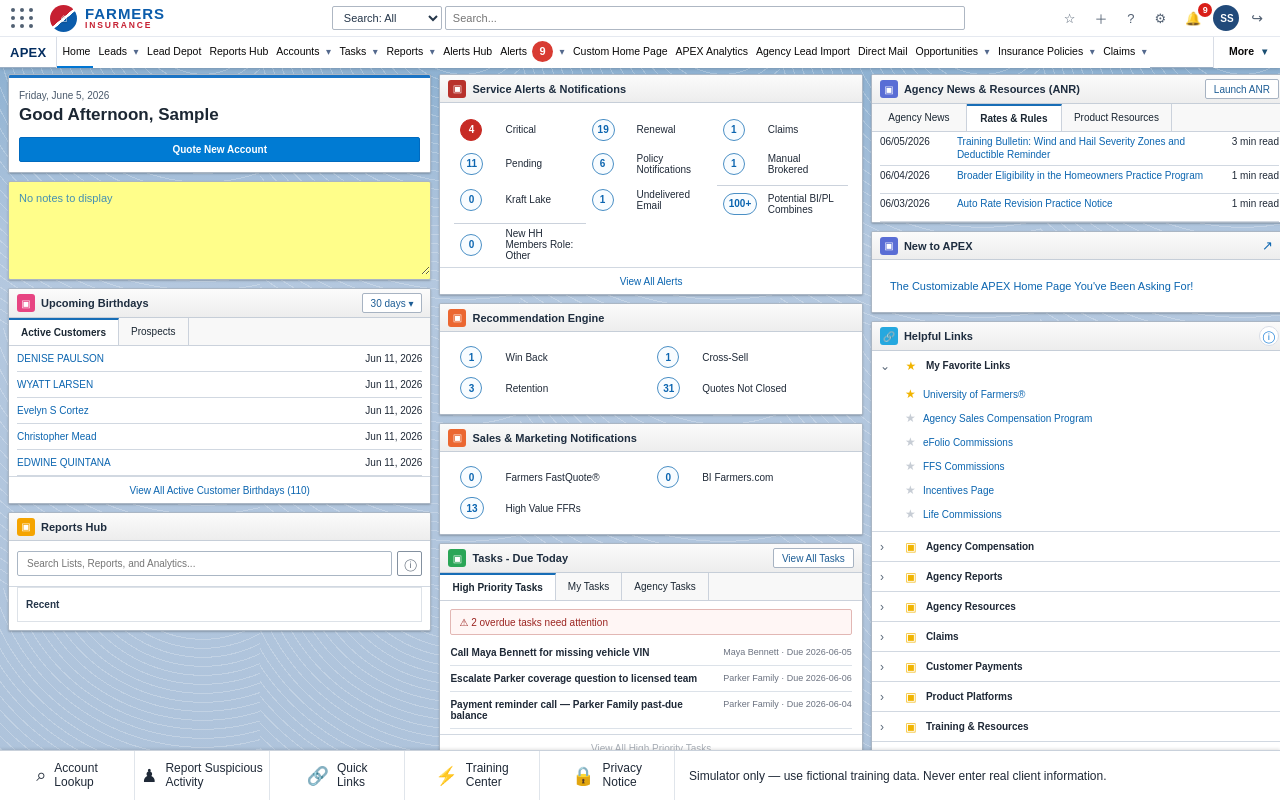
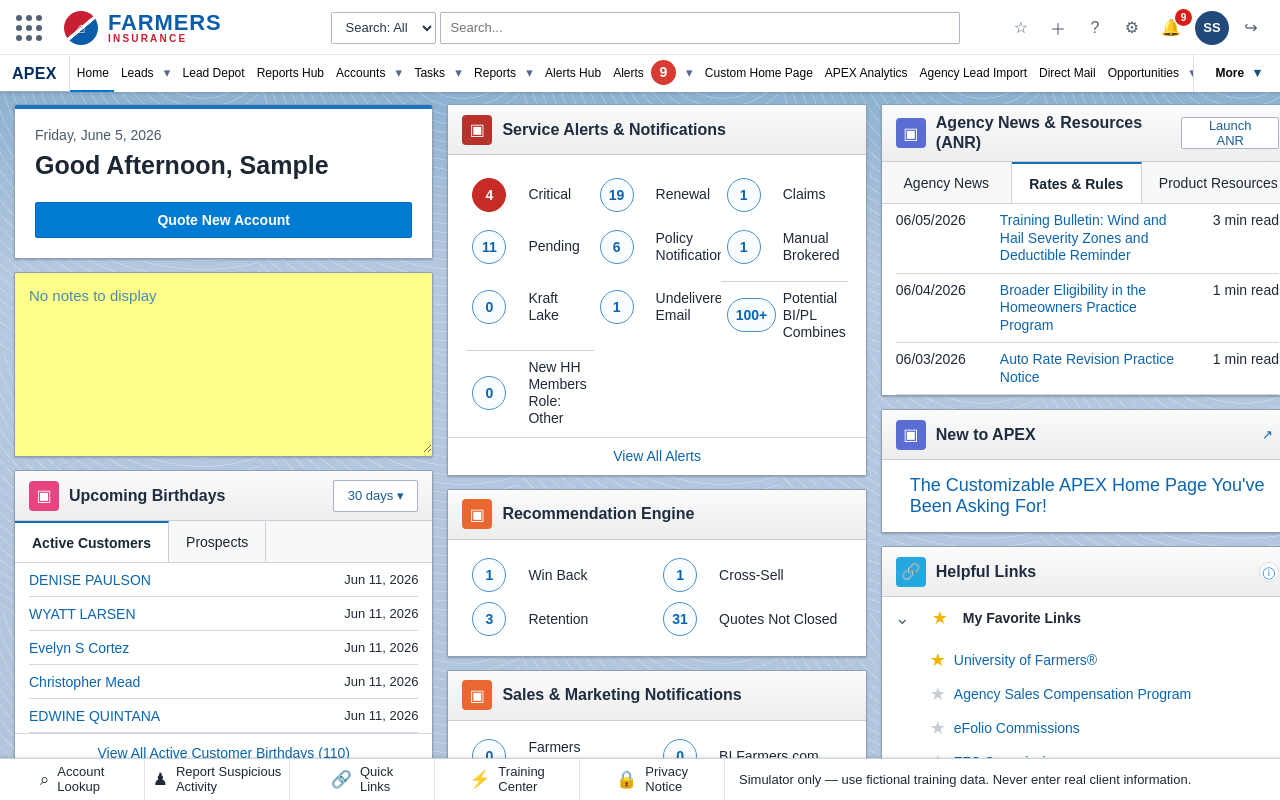
Before and after one commit to jonasrosauro122-a11y/Farmers-Simulator, a React (Vite) app: page / in a window 1280 px wide. Both pictures are taken after typing "Sample", "Sample", "Sample" into the empty fields and a click on the button "Enter CRM Simulator". Shown: the top 800 px of the page. Built offline with nearby package versions, Linux system fonts and the light colour scheme.

Commit message:
Add files via upload

```diff
--- a/src/styles.css
+++ b/src/styles.css
@@ -1765,3 +1765,456 @@
 .dropdown-menu.farmers-dropdown {
   box-shadow: 0 2px 8px rgba(0, 0, 0, .25) !important;
 }
+
+/* ===== v7 APEX "Make Text Larger" visual scale =====
+   Matches the 100% Farmers/APEX view with the browser/app text size increased.
+   The layout stays three-column on desktop, but navigation, cards, rows, and links
+   now use larger Salesforce-style spacing so the dashboard is readable without zoom. */
+:root {
+  --nav-height: 92px;
+  --bottom-height: 42px;
+}
+
+body {
+  font-size: 14px;
+}
+
+.farmers-top-shell {
+  height: var(--nav-height) !important;
+}
+
+.farmers-utility-row {
+  height: 54px !important;
+  grid-template-columns: 40px 220px minmax(360px, 1fr) auto !important;
+  gap: 12px !important;
+  padding: 6px 14px 5px 12px !important;
+}
+
+.farmers-launcher {
+  width: 34px !important;
+  height: 34px !important;
+  grid-template-columns: repeat(3, 6px) !important;
+  gap: 4px !important;
+}
+
+.farmers-launcher span {
+  width: 6px !important;
+  height: 6px !important;
+}
+
+.farmers-brand {
+  gap: 10px !important;
+}
+
+.brand-mark {
+  width: 34px !important;
+  height: 34px !important;
+  font-size: 15px !important;
+}
+
+.brand-copy strong {
+  font-size: 22px !important;
+  line-height: 1 !important;
+}
+
+.brand-copy em {
+  font-size: 10px !important;
+  line-height: 1 !important;
+}
+
+.farmers-search-area {
+  grid-template-columns: 105px minmax(320px, 520px) !important;
+  gap: 4px !important;
+}
+
+.farmers-search-area select,
+.farmers-search-area input {
+  height: 32px !important;
+  font-size: 13px !important;
+  padding: 4px 10px !important;
+}
+
+.farmers-utility-actions {
+  gap: 7px !important;
+}
+
+.farmers-utility-actions button {
+  min-width: 30px !important;
+  height: 30px !important;
+  font-size: 16px !important;
+}
+
+.farmers-utility-actions button span {
+  min-width: 17px !important;
+  height: 17px !important;
+  font-size: 10px !important;
+}
+
+.farmers-utility-actions .farmers-user {
+  width: 34px !important;
+  height: 34px !important;
+  font-size: 13px !important;
+}
+
+.farmers-tab-row {
+  height: 38px !important;
+  min-height: 38px !important;
+}
+
+.apex-brand {
+  height: 37px !important;
+  min-height: 37px !important;
+  padding: 0 12px !important;
+  font-size: 16px !important;
+}
+
+.farmers-nav-scroll,
+.farmers-nav-item-wrap,
+.farmers-more-wrap,
+.nav-combo,
+.farmers-more-combo {
+  height: 37px !important;
+  min-height: 37px !important;
+}
+
+.nav-combo .nav-label,
+.farmers-more-button {
+  height: 35px !important;
+  min-height: 35px !important;
+  padding: 0 7px 0 10px !important;
+  font-size: 14px !important;
+  gap: 5px !important;
+}
+
+.nav-arrow {
+  width: 22px !important;
+  min-width: 22px !important;
+  height: 35px !important;
+  min-height: 35px !important;
+  font-size: 13px !important;
+}
+
+.nav-badge {
+  min-width: 25px !important;
+  width: 25px !important;
+  height: 25px !important;
+  font-size: 14px !important;
+  line-height: 25px !important;
+}
+
+.farmers-more-combo,
+.farmers-more-button {
+  min-width: 86px !important;
+  width: 86px !important;
+}
+
+.farmers-more-caret {
+  font-size: 13px !important;
+}
+
+.farmers-dropdown,
+.farmers-more-dropdown {
+  top: 36px !important;
+  min-width: 205px !important;
+}
+
+.farmers-dropdown button,
+.farmers-more-label,
+.farmers-more-submenu button {
+  font-size: 14px !important;
+  padding: 10px 13px !important;
+}
+
+.farmers-more-row {
+  min-height: 40px !important;
+}
+
+.farmers-more-row-arrow {
+  height: 40px !important;
+  font-size: 14px !important;
+}
+
+.farmers-workspace {
+  min-height: calc(100vh - var(--nav-height)) !important;
+  padding: 12px 14px 34px !important;
+}
+
+.farmers-dashboard-grid {
+  grid-template-columns: 33.5% 33.5% 33% !important;
+  gap: 14px !important;
+}
+
+.farmers-dashboard-column {
+  gap: 13px !important;
+}
+
+.farmers-panel,
+.farmers-greeting-card,
+.farmers-note-card {
+  border-color: #8fa0b3 !important;
+}
+
+.farmers-panel .panel-header {
+  min-height: 50px !important;
+  padding: 8px 14px !important;
+}
+
+.farmers-panel .panel-title-wrap {
+  gap: 10px !important;
+}
+
+.farmers-panel .panel-icon {
+  width: 30px !important;
+  height: 30px !important;
+  border-radius: 4px !important;
+  font-size: 16px !important;
+}
+
+.farmers-panel h2 {
+  font-size: 16px !important;
+  line-height: 1.25 !important;
+}
+
+.farmers-greeting-card .panel-body {
+  padding: 18px 20px 20px !important;
+  border-top-width: 4px !important;
+}
+
+.farmers-date-text {
+  font-size: 14px !important;
+  margin-bottom: 8px !important;
+}
+
+.farmers-greeting-card h1 {
+  font-size: 25px !important;
+  margin-bottom: 22px !important;
+}
+
+.farmers-quote-button {
+  height: 36px !important;
+  font-size: 14px !important;
+}
+
+.farmers-note-card {
+  min-height: 180px !important;
+}
+
+.farmers-note-card textarea {
+  min-height: 180px !important;
+  font-size: 15px !important;
+  padding: 14px !important;
+}
+
+.farmers-mini-action {
+  height: 32px !important;
+  padding: 0 14px !important;
+  font-size: 13px !important;
+}
+
+.farmers-tabs {
+  height: 42px !important;
+}
+
+.farmers-tabs button {
+  font-size: 14px !important;
+  padding: 0 17px !important;
+}
+
+.farmers-news-tabs button {
+  min-width: 130px !important;
+}
+
+.farmers-row-list,
+.farmers-news-list {
+  padding: 0 14px !important;
+}
+
+.farmers-list-row {
+  min-height: 34px !important;
+  font-size: 14px !important;
+}
+
+.farmers-list-row em {
+  font-size: 13px !important;
+}
+
+.farmers-empty-line,
+.farmers-task-empty {
+  min-height: 78px !important;
+  font-size: 13px !important;
+}
+
+.farmers-card-link {
+  min-height: 38px !important;
+  font-size: 14px !important;
+}
+
+.farmers-report-search {
+  grid-template-columns: 1fr 38px !important;
+  gap: 8px !important;
+  padding: 14px !important;
+}
+
+.farmers-report-search input {
+  height: 36px !important;
+  font-size: 14px !important;
+  padding: 0 12px !important;
+}
+
+.farmers-report-search button {
+  font-size: 17px !important;
+}
+
+.farmers-recent-box {
+  min-height: 52px !important;
+  margin: 0 14px 14px !important;
+  padding: 0 14px !important;
+  font-size: 14px !important;
+}
+
+.farmers-service-grid {
+  padding: 14px 18px 8px !important;
+}
+
+.farmers-mini-metric {
+  min-height: 52px !important;
+  grid-template-columns: 56px 1fr !important;
+  font-size: 14px !important;
+}
+
+.farmers-mini-metric span {
+  min-width: 34px !important;
+  height: 34px !important;
+  font-size: 14px !important;
+  padding: 0 8px !important;
+}
+
+.farmers-mini-metric b {
+  font-size: 14px !important;
+  line-height: 1.2 !important;
+}
+
+.farmers-service-grid .farmers-mini-metric:nth-last-child(-n+2) {
+  margin-top: 8px !important;
+  padding-top: 8px !important;
+}
+
+.farmers-recommendation-grid {
+  padding: 14px 18px !important;
+}
+
+.farmers-recommendation-grid .farmers-mini-metric {
+  min-height: 44px !important;
+}
+
+.farmers-warning-row {
+  min-height: 34px !important;
+  font-size: 13px !important;
+  padding: 8px 10px !important;
+}
+
+.farmers-task-list {
+  padding: 8px 14px !important;
+}
+
+.farmers-task-row {
+  padding: 12px 0 !important;
+}
+
+.farmers-task-row strong {
+  font-size: 14px !important;
+}
+
+.farmers-task-row span {
+  font-size: 12px !important;
+}
+
+.farmers-news-row {
+  grid-template-columns: 96px 1fr 84px !important;
+  gap: 8px !important;
+  min-height: 42px !important;
+  padding: 8px 0 !important;
+}
+
+.farmers-news-row span,
+.farmers-news-row em,
+.farmers-news-row strong {
+  font-size: 14px !important;
+}
+
+.farmers-news-row strong {
+  line-height: 1.25 !important;
+}
+
+.farmers-new-apex .panel-body {
+  min-height: 72px !important;
+  padding: 0 22px !important;
+}
+
+.farmers-new-link {
+  font-size: 18px !important;
+}
+
+.helpful-section-title {
+  min-height: 42px !important;
+  grid-template-columns: 22px 30px 1fr !important;
+  gap: 8px !important;
+  font-size: 14px !important;
+  padding: 0 13px !important;
+}
+
+.helpful-arrow,
+.helpful-section-icon {
+  font-size: 18px !important;
+}
+
+.helpful-section-links {
+  padding: 4px 0 8px 48px !important;
+}
+
+.helpful-link-row {
+  min-height: 34px !important;
+  grid-template-columns: 24px 1fr !important;
+  font-size: 14px !important;
+  padding-right: 12px !important;
+}
+
+.helpful-star {
+  font-size: 18px !important;
+}
+
+.bottom-utility {
+  height: var(--bottom-height) !important;
+}
+
+.bottom-utility button {
+  min-width: 145px !important;
+  font-size: 17px !important;
+}
+
+.bottom-utility button span,
+.bottom-utility p {
+  font-size: 13px !important;
+}
+
+@media (max-width: 1320px) {
+  .nav-combo .nav-label,
+  .farmers-more-button {
+    font-size: 12px !important;
+    padding-left: 7px !important;
+    padding-right: 5px !important;
+  }
+
+  .nav-arrow {
+    width: 17px !important;
+    min-width: 17px !important;
+  }
+}
+
+@media (max-width: 840px) {
+  :root { --nav-height: 116px; }
+  .farmers-utility-row {
+    height: 76px !important;
+    grid-template-columns: 34px 1fr auto !important;
+  }
+}
```
